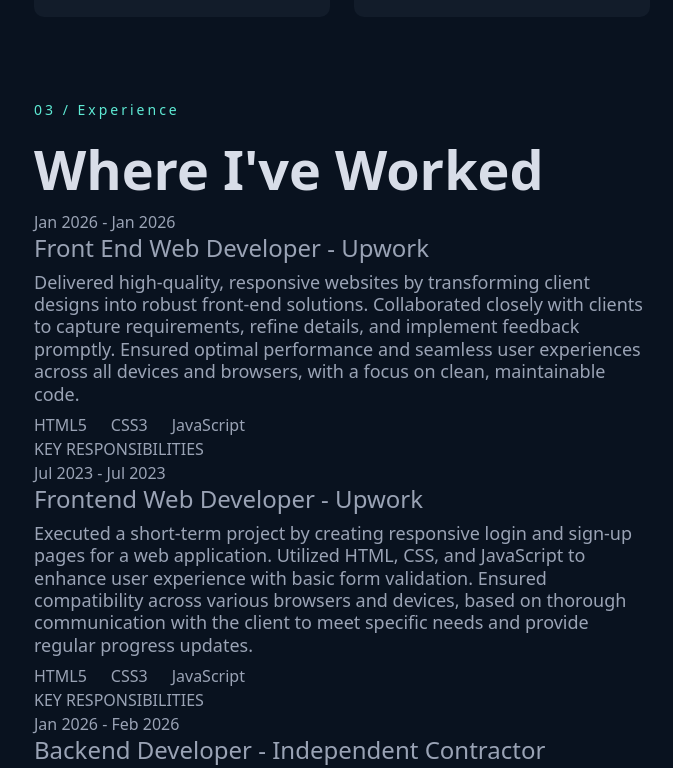
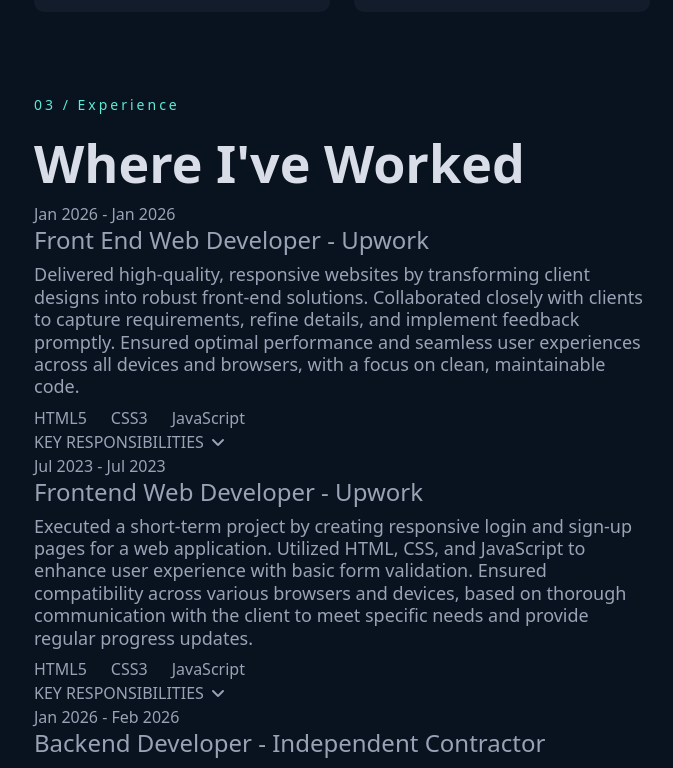
Before and after one commit to Apridonidze/portfolio-app, a React (Vite) app: page / in a window 1280 px wide. Shown: the part 1200-1968 px from the top of the page, without its empty margins (506-1179 px from the left). Built offline with nearby package versions, Linux system fonts and the light colour scheme.

Commit message:
feat: added collapsable responsiblities section to each experience

```diff
--- a/src/components/Experience.jsx
+++ b/src/components/Experience.jsx
@@ -1,6 +1,12 @@
-export default function Experience({experience}){
+import { useState } from "react"
+
+export default function Experience({ experience, experienceId }){
+
+    const [ toggleResps, setToggleResps ] = useState(false);
+
     return(
-        <div className="experience-container">
+        <div className="experience-container" key={experienceId}>
+
             <div className="experience-top">
                 <div className="experience-end">
                     <span className="smallText">{experience.date}</span>
@@ -9,14 +15,22 @@ export default function Experience({experience}){
                     <div className="row">{experience.used_technologies.map(skill => <span className="usedTechnology col-auto">{skill}</span>)}</div>
                 </div>
             </div>
+
             <div className="experience-end">
-                <span id="collapse">KEY RESPONSIBILITIES</span>
-                <div className="collapse" >
+
+                <span id={`responsibilities ${toggleResps ? 'active' : ''}`} onClick={() => setToggleResps(!toggleResps)}>
+                    {toggleResps ? 'HIDE' : 'KEY RESPONSIBILITIES'} <span className={`arrow ${toggleResps ? 'active' : ''}`}>
+                    <i class="fa-solid fa-angle-down"></i></span>
+                </span>
+
+                <div className={toggleResps ? 'collapsed' : 'collapse'} >
                     <ul>
                         {experience.responsibilities.map(resp => <li>{resp}</li>)}
                     </ul>
                 </div>
+
             </div>
+
         </div>
-    )
-}
+    );
+};
--- a/src/container/About.jsx
+++ b/src/container/About.jsx
@@ -6,7 +6,7 @@ export default function About({ setActiveSection }){
 
     useEffect(() => {
 
-        const observer = new IntersectionObserver(([entry]) => {entry.isIntersecting ? setActiveSection("About") : null} , { threshold : 0.5})
+        const observer = new IntersectionObserver(([entry]) => {entry.isIntersecting ? setActiveSection("About") : null} , { threshold : 0})
         if(sectionRef.current) observer.observe(sectionRef.current)
 
         return () => observer.disconnect()
--- a/src/container/Experiences.jsx
+++ b/src/container/Experiences.jsx
@@ -69,7 +69,7 @@ export default function Experiences({ setActiveSection }){
             <h1 className="section-title ">Where I've Worked</h1>
 
             <div className="section-body">
-                <div className="row">{experiences.map(experience => <Experience experience={experience}/>)}</div>
+                <div className="row">{experiences.map((experience , experienceId) => <Experience experience={experience} experienceId={experienceId}/>)}</div>
             </div>
 
         </section>
--- a/src/container/Main.jsx
+++ b/src/container/Main.jsx
@@ -12,7 +12,7 @@ import '../style/section.css'
 
 export default function Main(){
 
-    const [activeSection , setActiveSection] = useState('About')
+    const [activeSection , setActiveSection] = useState('')
 
     return(
         <div className="main-container  row row-cols-sm-2 row-cols-1">
--- a/src/container/Skills.jsx
+++ b/src/container/Skills.jsx
@@ -7,7 +7,7 @@ export default function Skills({ setActiveSection }){
 
     useEffect(() => {
 
-        const observer = new IntersectionObserver(([entry]) => {entry.isIntersecting ? setActiveSection("Skills") : null} , { threshold : 0.2})
+        const observer = new IntersectionObserver(([entry]) => {entry.isIntersecting ? setActiveSection("Skills") : null} , { threshold : 0})
         if(sectionRef.current) observer.observe(sectionRef.current)
 
         return () => observer.disconnect()
--- a/src/style/section.css
+++ b/src/style/section.css
@@ -5,7 +5,7 @@
 }
 .section-title{
     font-weight: bold;
-    font-size: 54px;
+    font-size: 52px;
     margin-top: 1rem;
 }
 .section-body h6{
```
